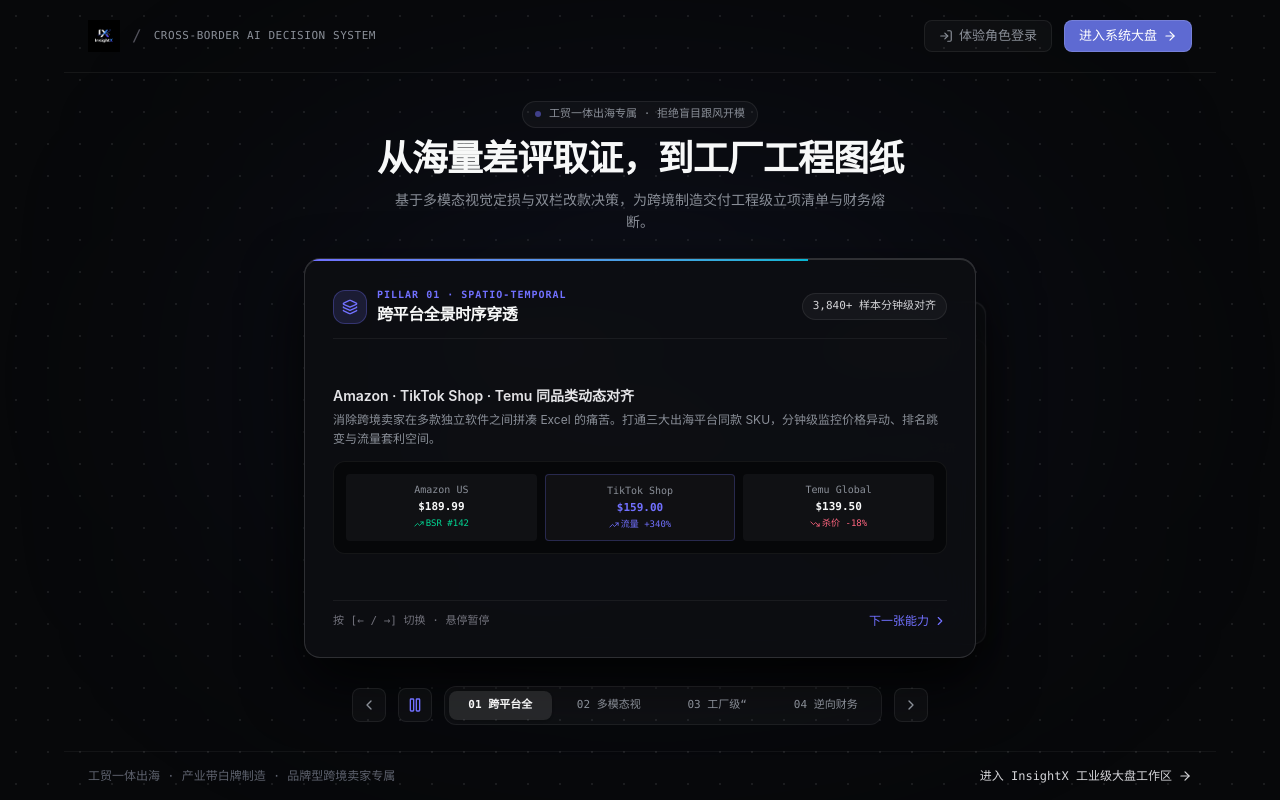
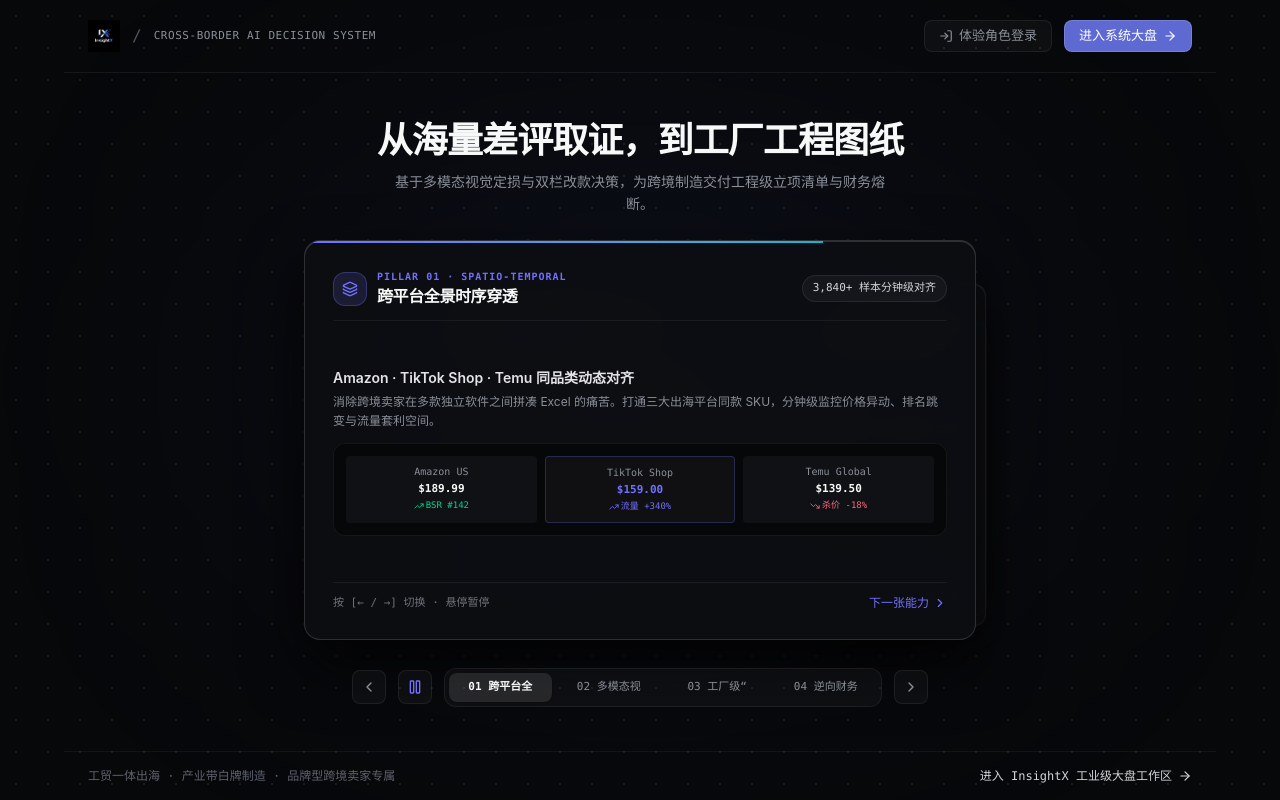
Before and after one commit to AlkaidSTART/ai-plus, a Vue app in the folder frontend/: page / in a window 1280 px wide. Built offline with nearby package versions, Linux system fonts and the light colour scheme.

Commit message:
feat(intro): remove outdated title block for improved clarity

```diff
--- a/frontend/src/components/IntroShowcase.vue
+++ b/frontend/src/components/IntroShowcase.vue
@@ -361,10 +361,7 @@
     <main class="relative z-20 max-w-5xl mx-auto w-full px-6 flex flex-col items-center justify-center flex-1 py-4">
       <!-- Title Block -->
       <div class="text-center space-y-2 mb-6 max-w-2xl">
-        <div class="cinematic-title inline-flex items-center gap-2 px-3 py-1 rounded-full bg-[rgba(255,255,255,0.03)] border border-[rgba(255,255,255,0.08)] text-[11px] font-mono text-[#8a8f98]">
-          <span class="w-1.5 h-1.5 rounded-full bg-[#7170ff] animate-pulse" />
-          <span>工贸一体出海专属 · 拒绝盲目跟风开模</span>
-        </div>
+
 
         <h1 class="cinematic-title text-2xl sm:text-4xl font-semibold tracking-tight text-[#f7f8f8] leading-tight">
           从海量差评取证，到工厂工程图纸
```
